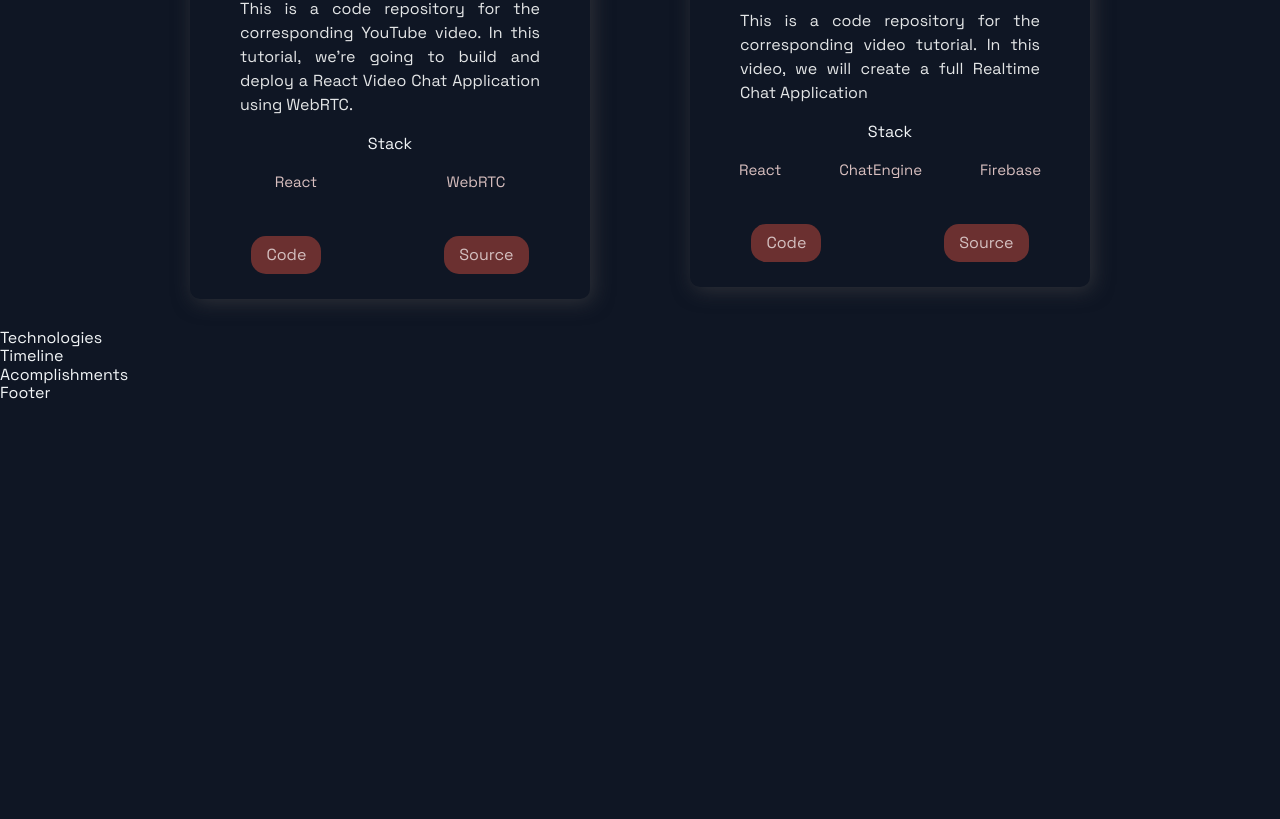
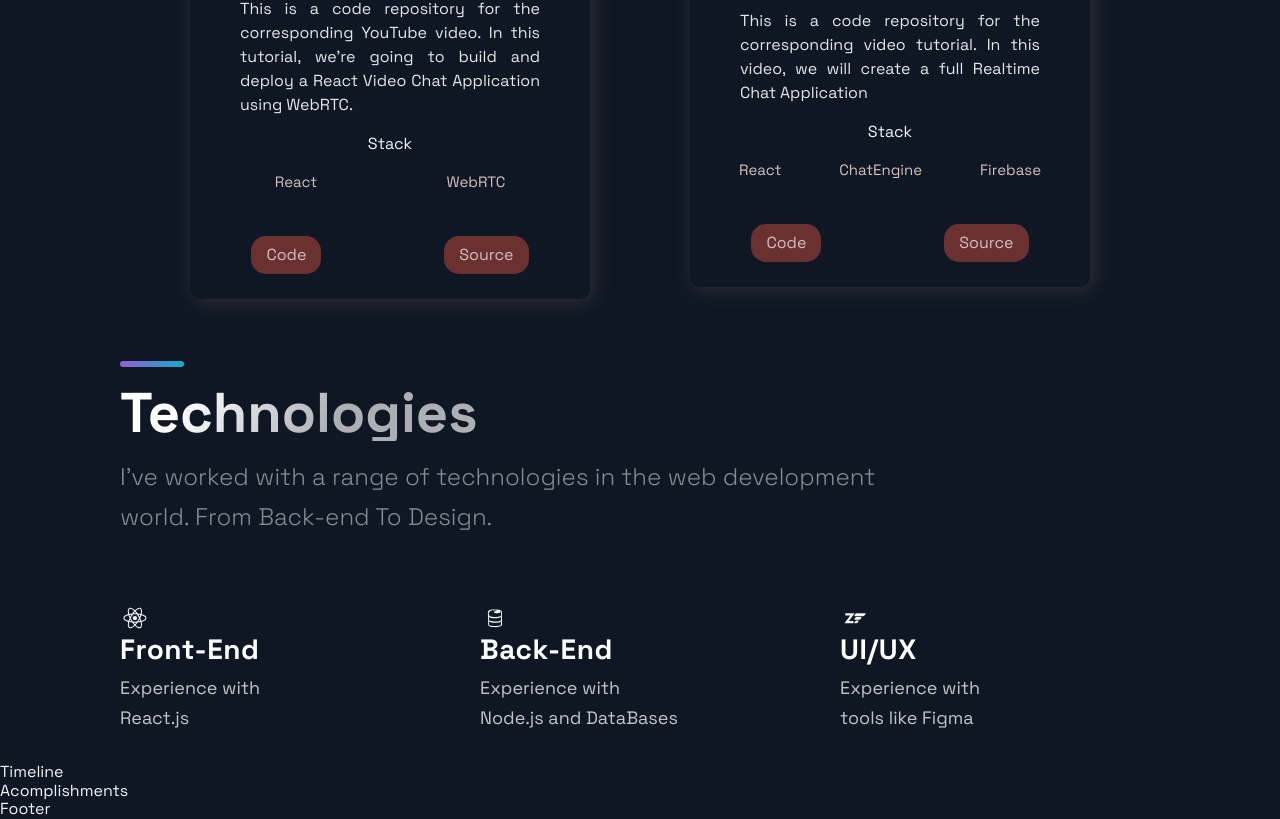
Before and after one commit to manutdmohit/Portfolio, a Next.js app: page / in a window 1280 px wide. Shown: the part 1902-2721 px from the top of the page. Before the commit the page ends 2305 px from the top, so only its background shows below. Built offline with nearby package versions, Linux system fonts and the light colour scheme.

Commit message:
Technologies Section

```diff
--- a/src/components/Technologies/Technologies.js
+++ b/src/components/Technologies/Technologies.js
@@ -1,12 +1,66 @@
 import React from 'react';
 import { DiFirebase, DiReact, DiZend } from 'react-icons/di';
-import { Section, SectionDivider, SectionText, SectionTitle } from '../../styles/GlobalComponents';
-import { List, ListContainer, ListItem, ListParagraph, ListTitle } from './TechnologiesStyles';
+import {
+  Section,
+  SectionDivider,
+  SectionText,
+  SectionTitle,
+} from '../../styles/GlobalComponents';
+import {
+  List,
+  ListContainer,
+  ListItem,
+  ListParagraph,
+  ListTitle,
+} from './TechnologiesStyles';
 
-const Technologies = () =>  (
-  <div>
-    Technologies
-  </div>
+const Technologies = () => (
+  <Section id="tech">
+    <SectionDivider />
+    <br />
+
+    <SectionTitle>Technologies</SectionTitle>
+
+    <SectionText>
+      I've worked with a range of technologies in the web development world.
+      From Back-end To Design.
+    </SectionText>
+
+    <List>
+      <ListItem>
+        <DiReact size="3rem" />
+        <ListContainer>
+          <ListTitle>Front-End</ListTitle>
+          <ListParagraph>
+            Experience with <br />
+            React.js
+          </ListParagraph>
+        </ListContainer>
+      </ListItem>
+
+      <ListItem>
+        <DiFirebase size="3rem" />
+        <ListContainer>
+          <ListTitle>Back-End</ListTitle>
+          <ListParagraph>
+            Experience with <br />
+            Node.js and DataBases
+          </ListParagraph>
+        </ListContainer>
+      </ListItem>
+
+      <ListItem>
+        <DiZend size="3rem" />
+        <ListContainer>
+          <ListTitle>UI/UX</ListTitle>
+          <ListParagraph>
+            Experience with <br />
+            tools like Figma
+          </ListParagraph>
+        </ListContainer>
+      </ListItem>
+    </List>
+  </Section>
 );
 
 export default Technologies;
```
